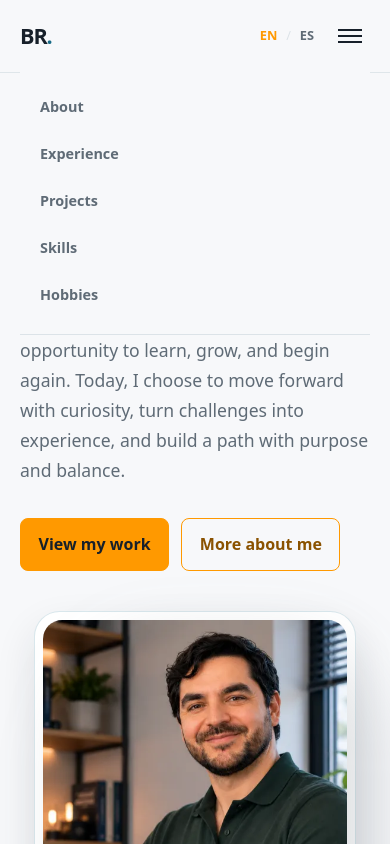
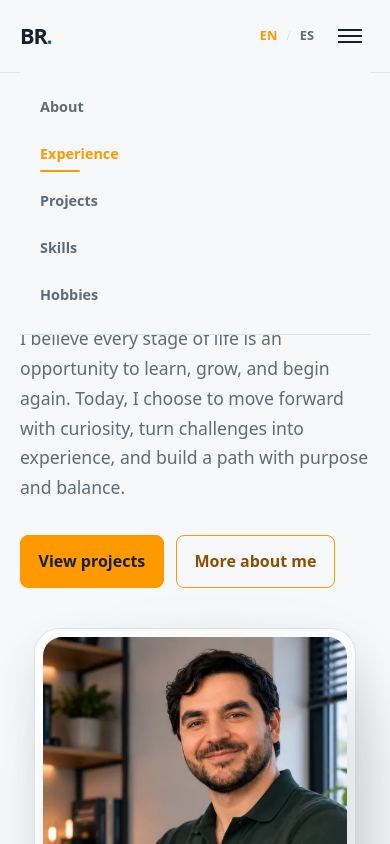
Before and after one commit to zirob/My-Profile, a plain HTML site: page index.html in a window 390 px wide. Both pictures are taken after a click on the button "Toggle navigation". Shown: the top 844 px of the page. Drawn offline with Linux system fonts and the light colour scheme.

Commit message:
feat: update hero title and improve portfolio navigation

```diff
--- a/css/styles.css
+++ b/css/styles.css
@@ -24,8 +24,11 @@ h3 { margin-bottom: .65rem; font-size: 1.25rem; }
 .logo { text-decoration: none; font-size: 1.35rem; font-weight: 800; letter-spacing: -.05em; }
 .logo span { color: var(--accent); }
 .site-nav { position: absolute; left: 50%; display: flex; gap: 1.75rem; transform: translateX(-50%); }
-.site-nav a { color: var(--muted); text-decoration: none; font-size: .9rem; font-weight: 650; }
+.site-nav a { position: relative; color: var(--muted); text-decoration: none; font-size: .9rem; font-weight: 650; transition: color 180ms ease; }
 .site-nav a:hover, .site-nav a:focus-visible { color: var(--accent); }
+.site-nav a::after { position: absolute; right: 0; bottom: -.55rem; left: 0; height: 2px; border-radius: 99px; background: #ff9900; content: ""; transform: scaleX(0); transition: transform 180ms ease; }
+.site-nav a.is-active { color: #ff9900; }
+.site-nav a.is-active::after { transform: scaleX(1); }
 .menu-toggle { display: none; padding: .5rem; border: 0; background: transparent; cursor: pointer; }
 .menu-toggle span:not(.sr-only) { display: block; width: 1.5rem; height: 2px; margin: 4px 0; background: var(--text); }
 .language-switcher { position: absolute; left: calc(100% + 3rem); display: flex; align-items: center; gap: .3rem; color: var(--border); font-size: .8rem; white-space: nowrap; }
@@ -37,7 +40,7 @@ h3 { margin-bottom: .65rem; font-size: 1.25rem; }
 .hero-content { display: grid; grid-template-columns: minmax(0, 1.2fr) minmax(320px, .8fr); gap: clamp(2.5rem, 5vw, 4.5rem); align-items: center; max-width: var(--max-width); }
 .hero-text { min-width: 0; }
 .hero-text h1 { font-size: clamp(3rem, 6vw, 5.6rem); }
-.hero-title { margin-bottom: 1.25rem; color: var(--accent); font-size: clamp(1.35rem, 3vw, 2rem); font-weight: 650; }
+.hero-title { margin-bottom: 1.25rem; color: var(--accent); font-size: clamp(1rem, 1.45vw, 1.3rem); font-weight: 650; letter-spacing: -.015em; white-space: nowrap; }
 .hero-copy { max-width: 670px; color: var(--muted); font-size: 1.1rem; }
 .hero-actions { display: flex; flex-wrap: wrap; gap: .75rem; margin-top: 2rem; }
 .button { display: inline-block; padding: .75rem 1.1rem; border: 1px solid #ff9900; border-radius: 8px; text-decoration: none; font-weight: 700; transition: background-color 180ms ease, border-color 180ms ease, transform 180ms ease; }
@@ -114,6 +117,8 @@ h3 { margin-bottom: .65rem; font-size: 1.25rem; }
   .site-nav { position: absolute; top: 100%; right: 0; left: 0; display: none; flex-direction: column; gap: 0; padding: .75rem 1.25rem 1rem; border-bottom: 1px solid var(--border); background: var(--bg); transform: none; }
   .site-nav.is-open { display: flex; }
   .site-nav a { padding: .7rem 0; }
+  .site-nav a::after { bottom: .35rem; width: 2.5rem; }
+  .hero-title { white-space: normal; }
   .timeline-item { grid-template-columns: 1fr; gap: .25rem; }
   .profile-photo { width: min(92%, 480px); margin-inline: auto; }
   .card-grid, .skills-grid { grid-template-columns: 1fr; }
--- a/index.html
+++ b/index.html
@@ -5,7 +5,8 @@
   <meta name="viewport" content="width=device-width, initial-scale=1.0">
   <meta name="description" content="Boris Ramirez's portfolio, experience, projects, and technical skills.">
   <title>Boris Ramirez | Portfolio</title>
-  <link rel="stylesheet" href="css/styles.css?v=16">
+  <link rel="icon" href="img/favicon.svg" type="image/svg+xml">
+  <link rel="stylesheet" href="css/styles.css?v=17">
 </head>
 <body>
   <header class="site-header">
@@ -31,9 +32,9 @@
         <div class="hero-text">
           <p class="eyebrow" data-i18n="heroGreeting">Hello, I'm</p>
           <h1>Boris Ramirez</h1>
-          <p class="hero-title" data-i18n="heroTitle">Cloud &amp; DevOps Enthusiast</p>
+          <p class="hero-title" data-i18n="heroTitle">Infrastructure &amp; Platform Engineer | AWS Cloud &amp; DevOps</p>
           <p class="hero-copy" data-i18n="heroCopy">I enjoy building reliable infrastructure, learning how systems work, and turning ideas into practical web projects.</p>
-          <div class="hero-actions"><a class="button button-primary" href="#projects" data-i18n="viewWork">View my work</a><a class="button button-secondary" href="#about" data-i18n="moreAbout">More about me</a></div>
+          <div class="hero-actions"><a class="button button-primary" href="#projects" data-i18n="viewWork">View projects</a><a class="button button-secondary" href="#about" data-i18n="moreAbout">More about me</a></div>
         </div>
         <figure class="profile-photo hero-photo">
           <img src="img/Photo_of_Portfolio.webp" alt="Portrait of Boris Ramirez" data-i18n-alt="profilePhotoAlt">
@@ -55,7 +56,7 @@
         <div class="timeline">
           <article class="timeline-item">
             <div class="timeline-meta"><p data-i18n="present">Present</p></div>
-            <div><h3 data-i18n="cloudExperienceTitle">Building practical cloud experience</h3><p class="item-subtitle" data-i18n="cloudExperienceSubtitle">Independent learning &amp; projects</p><p data-i18n="cloudExperienceCopy">Designing and configuring AWS infrastructure while documenting decisions around access, security, deployment, and web hosting.</p></div>
+            <div><h3 data-i18n="cloudExperienceTitle">Cloud &amp; DevOps — Practical Projects</h3><p class="item-subtitle" data-i18n="cloudExperienceSubtitle">AWS · Linux · Infrastructure · Automation</p><p data-i18n="cloudExperienceCopy">Developing practical Cloud and DevOps projects by designing and implementing infrastructure on AWS and applying previous experience in Linux, systems, networking, security, and automation.</p></div>
           </article>
           <article class="timeline-item">
             <div class="timeline-meta"><p data-i18n="yourDates">Your dates</p></div>
@@ -111,6 +112,6 @@
   </main>
 
   <footer class="site-footer"><div class="container footer-inner"><p data-i18n="builtBy">Designed and built by Boris Ramirez.</p><p>&copy; <span id="current-year"></span> <span data-i18n="rights">All rights reserved.</span></p></div></footer>
-  <script src="js/script.js?v=5"></script>
+  <script src="js/script.js?v=7"></script>
 </body>
 </html>
--- a/js/script.js
+++ b/js/script.js
@@ -5,14 +5,16 @@ const navigation = document.querySelector(".site-nav");
 const navigationLinks = document.querySelectorAll(".site-nav a");
 const year = document.querySelector("#current-year");
 const languageButtons = document.querySelectorAll(".language-button");
+const sections = document.querySelectorAll("main section[id]");
+const siteHeader = document.querySelector(".site-header");
 
 const translations = {
   en: {
     pageTitle: "Boris Ramirez | Portfolio", description: "Boris Ramirez's portfolio, experience, projects, and technical skills.", logoLabel: "Go to homepage", menuToggle: "Toggle navigation", languageLabel: "Select language", profilePhotoAlt: "Portrait of Boris Ramirez",
     navAbout: "About", navExperience: "Experience", navProjects: "Projects", navSkills: "Skills", navHobbies: "Hobbies",
-    heroGreeting: "Hello, I'm", heroTitle: "Cloud & DevOps Enthusiast", heroCopy: "I believe every stage of life is an opportunity to learn, grow, and begin again. Today, I choose to move forward with curiosity, turn challenges into experience, and build a path with purpose and balance.", viewWork: "View my work", moreAbout: "More about me",
+    heroGreeting: "Hello, I'm", heroTitle: "Infrastructure & Platform Engineer | AWS Cloud & DevOps", heroCopy: "I believe every stage of life is an opportunity to learn, grow, and begin again. Today, I choose to move forward with curiosity, turn challenges into experience, and build a path with purpose and balance.", viewWork: "View projects", moreAbout: "More about me",
     aboutLabel: "About me", aboutTitle: "Building a new chapter", aboutLead: "I am a curious and persistent person with a constant need to learn. Throughout my professional life, I have faced different challenges, technologies, and stages that have taught me that growth often means daring to begin again.\n\nToday, I am living through one of those stages. After years of experience in technology and infrastructure, I decided to focus my path on Cloud and DevOps, return to studying, build projects from scratch, and challenge myself with new things.\n\nOutside technology, I also value the simple things: spending time with family and friends, enjoying my time, staying active, and continuing to learn. I want to grow professionally, but also to enjoy the process and build a life with purpose and balance.\n\nThis portfolio is a small part of that moment: a place where I can show what I have done, what I am learning, and, above all, where I want to go next.", aboutCopy: "",
-    experienceLabel: "Work experience", experienceTitle: "Where I've contributed", present: "Present", cloudExperienceTitle: "Building practical cloud experience", cloudExperienceSubtitle: "Independent learning & projects", cloudExperienceCopy: "Designing and configuring AWS infrastructure while documenting decisions around access, security, deployment, and web hosting.", yourDates: "May 2020 – Jul 2026", yourRole: "Infrastructure and Platform Engineer", companyName: "CoasinLogicalis", experiencePlaceholder: "Administration and Level 2 support of critical infrastructure for enterprise and telecommunications customers across Latin America, working with Linux, VMware, Cisco UCS, and monitoring platforms. Responsible for investigating and resolving complex production incidents, collaborating with customers, engineering teams, and technology vendors to support service availability, stability, and operational continuity.",
+    experienceLabel: "Work experience", experienceTitle: "Where I've contributed", present: "Present", cloudExperienceTitle: "Cloud & DevOps — Practical Projects", cloudExperienceSubtitle: "AWS · Linux · Infrastructure · Automation", cloudExperienceCopy: "Developing practical Cloud and DevOps projects by designing and implementing infrastructure on AWS and applying previous experience in Linux, systems, networking, security, and automation.", yourDates: "May 2020 – Jul 2026", yourRole: "Infrastructure and Platform Engineer", companyName: "CoasinLogicalis", experiencePlaceholder: "Administration and Level 2 support of critical infrastructure for enterprise and telecommunications customers across Latin America, working with Linux, VMware, Cisco UCS, and monitoring platforms. Responsible for investigating and resolving complex production incidents, collaborating with customers, engineering teams, and technology vendors to support service availability, stability, and operational continuity.",
     experienceThreeDates: "Jul 2018 – May 2020", experienceThreeRole: "Systems Engineer", experienceThreeCompany: "LOGICALIS", experienceThreeCopy: "Support and administration of the Banco Itaú SuperAPP infrastructure across Development, QA, and Production environments, managing 42 RHEL servers and using Puppet Enterprise and Red Hat Satellite for deployments, configuration, and patching. Incident resolution, SSL/TLS certificate administration, and monitoring with Splunk Enterprise to support platform stability and continuity.",
     experienceFourDates: "Mar 2014 – Jul 2018", experienceFourRole: "Deployment Support Specialist", experienceFourCompany: "NOKIA", experienceFourCopy: "Supported the deployment and production readiness of new Nokia AOR platform releases for Telefónica Chile in RHEL environments. Performed IOT/UAT testing, troubleshooting, patch validation, and collaboration with Nokia Spain engineering teams to resolve defects. Developed Bash scripts to automate testing activities.",
     experienceFiveDates: "Apr 2013 – Oct 2013", experienceFiveRole: "Software Developer (Freelance)", experienceFiveCompany: "SRB CORP S.A.", experienceFiveCopy: "Developed new features for Sacyr Chile's web-based ERP system, contributing to requirements gathering and the design and implementation of solutions using PHP, JavaScript, HTML, CSS, and MySQL. Performed functional testing, generated Excel reports, and prepared technical documentation for delivery to the customer.",
@@ -24,9 +26,9 @@ const translations = {
   es: {
     pageTitle: "Boris Ramirez | Portafolio", description: "Portafolio, experiencia, proyectos y habilidades técnicas de Boris Ramirez.", logoLabel: "Ir al inicio", menuToggle: "Abrir o cerrar navegación", languageLabel: "Seleccionar idioma", profilePhotoAlt: "Retrato de Boris Ramirez",
     navAbout: "Sobre mí", navExperience: "Experiencia", navProjects: "Proyectos", navSkills: "Habilidades", navHobbies: "Pasatiempos",
-    heroGreeting: "Hola, soy", heroTitle: "Entusiasta de Cloud y DevOps", heroCopy: "Creo que cada etapa de la vida es una oportunidad para aprender, crecer y volver a comenzar. Hoy elijo avanzar con curiosidad, transformar los desafíos en experiencia y construir un camino con propósito y equilibrio.", viewWork: "Ver mi trabajo", moreAbout: "Más sobre mí",
+    heroGreeting: "Hola, soy", heroTitle: "Infrastructure & Platform Engineer | AWS Cloud & DevOps", heroCopy: "Creo que cada etapa de la vida es una oportunidad para aprender, crecer y volver a comenzar. Hoy elijo avanzar con curiosidad, transformar los desafíos en experiencia y construir un camino con propósito y equilibrio.", viewWork: "Ver proyectos", moreAbout: "Más sobre mí",
     aboutLabel: "Sobre mí", aboutTitle: "Construyendo una nueva etapa", aboutLead: "Soy una persona curiosa, perseverante y con una necesidad constante de aprender. A lo largo de mi vida profesional he pasado por distintos desafíos, tecnologías y etapas que me han enseñado que crecer muchas veces significa atreverse a comenzar de nuevo.\n\nHoy estoy viviendo una de esas etapas. Después de años de experiencia en tecnología e infraestructura, decidí orientar mi camino hacia Cloud y DevOps, volver a estudiar, construir proyectos desde cero y desafiarme con cosas nuevas.\n\nFuera de la tecnología, también valoro las cosas simples: compartir con mi familia y amigos, disfrutar mi tiempo, mantenerme activo y seguir aprendiendo. Busco crecer profesionalmente, pero también disfrutar el proceso y construir una vida con propósito y equilibrio.\n\nEste portafolio es una pequeña parte de ese momento: un lugar donde puedo mostrar lo que he hecho, lo que estoy aprendiendo y, sobre todo, hacia dónde quiero seguir avanzando.", aboutCopy: "",
-    experienceLabel: "Experiencia laboral", experienceTitle: "Dónde he contribuido", present: "Actualidad", cloudExperienceTitle: "Desarrollo de experiencia práctica en cloud", cloudExperienceSubtitle: "Aprendizaje independiente y proyectos", cloudExperienceCopy: "Diseño y configuración de infraestructura AWS, documentando decisiones sobre acceso, seguridad, despliegue y alojamiento web.", yourDates: "May 2020 – Jul 2026", yourRole: "Ingeniero de Infraestructura y Plataformas", companyName: "CoasinLogicalis", experiencePlaceholder: "Administración y soporte de infraestructura crítica de Nivel 2 para clientes empresariales y de telecomunicaciones en Latinoamérica, trabajando con Linux, VMware, Cisco UCS y plataformas de monitoreo. Responsable de investigar y resolver incidentes complejos en producción, colaborando con clientes, equipos de ingeniería y fabricantes tecnológicos para contribuir a la disponibilidad, estabilidad y continuidad operacional de los servicios.",
+    experienceLabel: "Experiencia laboral", experienceTitle: "Dónde he contribuido", present: "Actualidad", cloudExperienceTitle: "Cloud & DevOps — Proyectos prácticos", cloudExperienceSubtitle: "AWS · Linux · Infraestructura · Automatización", cloudExperienceCopy: "Desarrollo de proyectos prácticos orientados a Cloud y DevOps, diseñando e implementando infraestructura en AWS y aplicando experiencia previa en Linux, sistemas, redes, seguridad y automatización.", yourDates: "May 2020 – Jul 2026", yourRole: "Ingeniero de Infraestructura y Plataformas", companyName: "CoasinLogicalis", experiencePlaceholder: "Administración y soporte de infraestructura crítica de Nivel 2 para clientes empresariales y de telecomunicaciones en Latinoamérica, trabajando con Linux, VMware, Cisco UCS y plataformas de monitoreo. Responsable de investigar y resolver incidentes complejos en producción, colaborando con clientes, equipos de ingeniería y fabricantes tecnológicos para contribuir a la disponibilidad, estabilidad y continuidad operacional de los servicios.",
     experienceThreeDates: "Jul 2018 – May 2020", experienceThreeRole: "Ingeniero de Sistemas ", experienceThreeCompany: "LOGICALIS", experienceThreeCopy: "Soporte y administración de la infraestructura de Banco Itaú SuperAPP en ambientes de Desarrollo, QA y Producción, gestionando 42 servidores RHEL y utilizando Puppet Enterprise y Red Hat Satellite para despliegues, configuración y parchado. Resolución de incidentes, administración de certificados SSL/TLS y monitoreo con Splunk Enterprise para contribuir a la estabilidad y continuidad de la plataforma.",
     experienceFourDates: "Mar 2014 – Jul 2018", experienceFourRole: "Especialista de Soporte para Despliegues ", experienceFourCompany: "NOKIA", experienceFourCopy: "Soporte al despliegue y preparación para producción de nuevas versiones de la plataforma Nokia AOR para Telefónica Chile, trabajando en entornos RHEL. Ejecución de pruebas IOT/UAT, troubleshooting, validación de parches y colaboración con equipos de ingeniería de Nokia España para resolver defectos. Desarrollo de scripts Bash para automatizar actividades de prueba.",
     experienceFiveDates: "Abr 2013 – Oct 2013", experienceFiveRole: "Desarrollador de Software (Freelance)", experienceFiveCompany: "SRB CORP S.A.", experienceFiveCopy: "Desarrollo de nuevas funcionalidades para un sistema ERP web de Sacyr Chile, participando en el levantamiento de requerimientos, diseño e implementación de soluciones con PHP, JavaScript, HTML, CSS y MySQL. Ejecución de pruebas funcionales, generación de reportes en Excel y elaboración de documentación técnica para la entrega al cliente.",
@@ -66,6 +68,7 @@ navigationLinks.forEach((link) => {
   link.addEventListener("click", () => {
     navigation.classList.remove("is-open");
     menuButton.setAttribute("aria-expanded", "false");
+    setActiveNavigation(link.hash.slice(1));
   });
 });
 
@@ -74,3 +77,32 @@ languageButtons.forEach((button) => {
 });
 
 setLanguage(localStorage.getItem("portfolio-language") || "en");
+
+function setActiveNavigation(sectionId) {
+  navigationLinks.forEach((link) => {
+    const isActive = link.hash === `#${sectionId}`;
+    link.classList.toggle("is-active", isActive);
+    if (isActive) {
+      link.setAttribute("aria-current", "location");
+    } else {
+      link.removeAttribute("aria-current");
+    }
+  });
+}
+
+function updateActiveNavigation() {
+  const marker = window.scrollY + siteHeader.offsetHeight + window.innerHeight * 0.3;
+  let currentSection = "";
+
+  sections.forEach((section) => {
+    if (marker >= section.offsetTop) {
+      currentSection = section.id;
+    }
+  });
+
+  setActiveNavigation(currentSection);
+}
+
+window.addEventListener("scroll", updateActiveNavigation, { passive: true });
+window.addEventListener("resize", updateActiveNavigation);
+updateActiveNavigation();
```
Also changed, not shown: img/favicon.svg (added).
